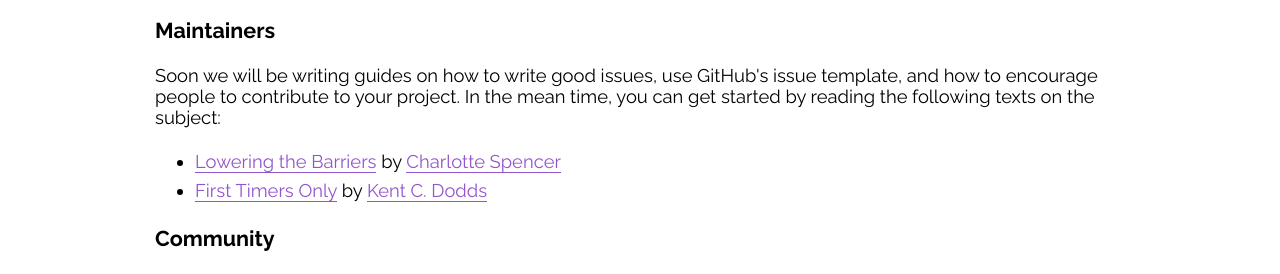
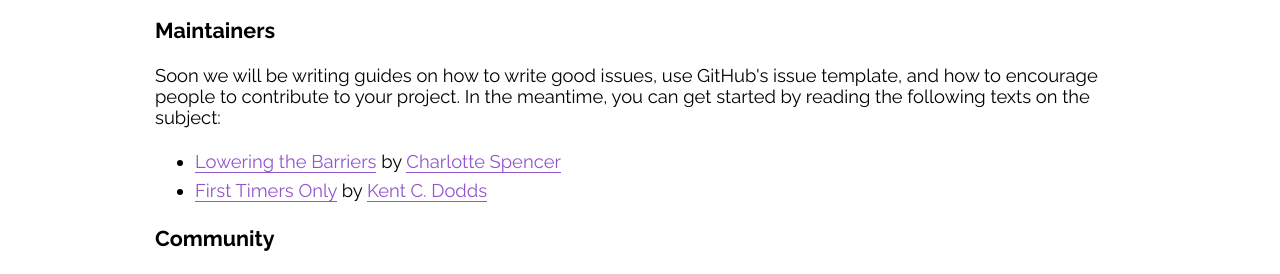
Before and after one commit to yourfirstpr/yourfirstpr.github.io, a Jekyll site: the page built from index.html, in a window 1280 px wide. Shown: the part 529-803 px from the top of the page. Built offline with Jekyll 4.4.1, drawn with Linux system fonts in a browser that asks for light colours; nearby versions of some CDN libraries; some web fonts are replaced.

Commit message:
meantime typo

```diff
--- a/index.html
+++ b/index.html
@@ -23,7 +23,7 @@ title: Showcasing good starter issues
     <h3>Maintainers</h3>
     <p>
       Soon we will be writing guides on how to write good issues, use GitHub's issue template, and
-      how to encourage people to contribute to your project. In the mean time,
+      how to encourage people to contribute to your project. In the meantime,
       you can get started by reading the following texts on the subject:
       <ul>
         <li><a href='https://the-pastry-box-project.net/charlotte-spencer/2015-september-16'>Lowering the Barriers</a> by <a href='https://twitter.com/charlotteis'>Charlotte Spencer</a></li>
```
